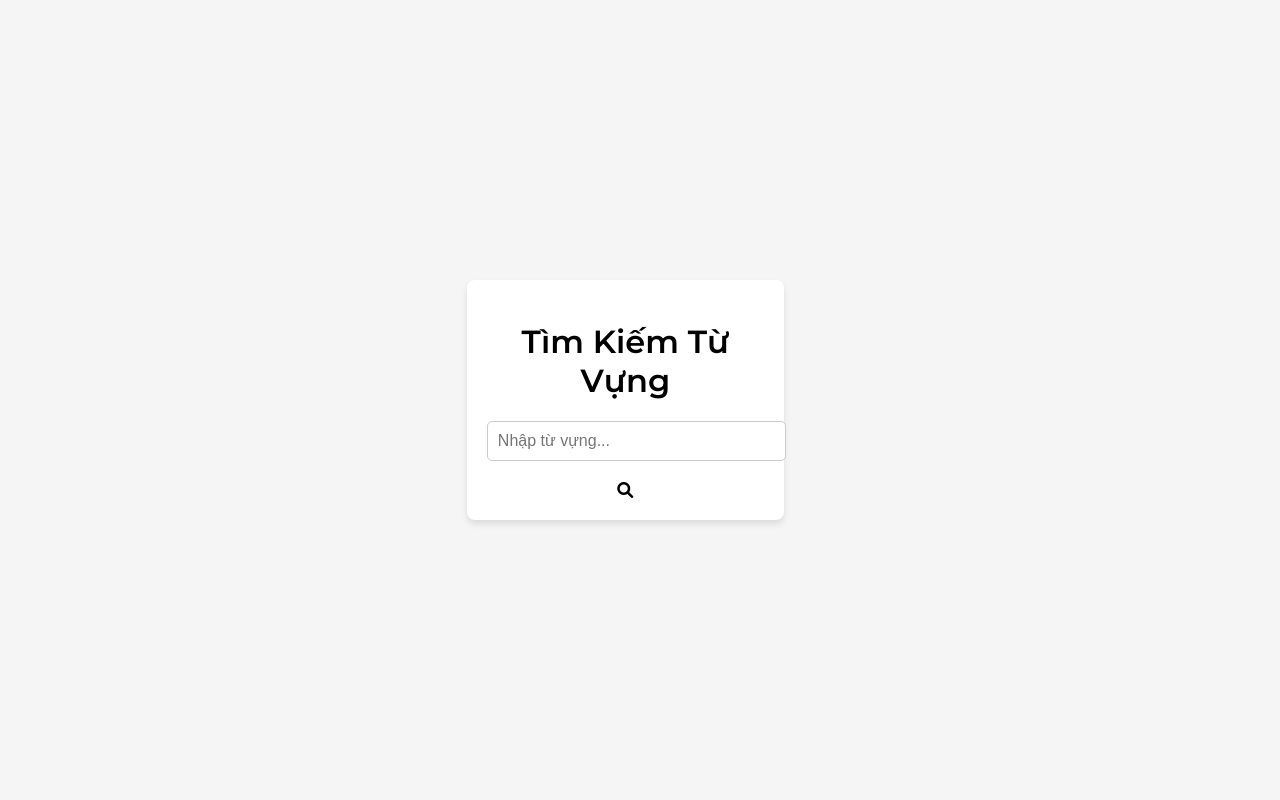
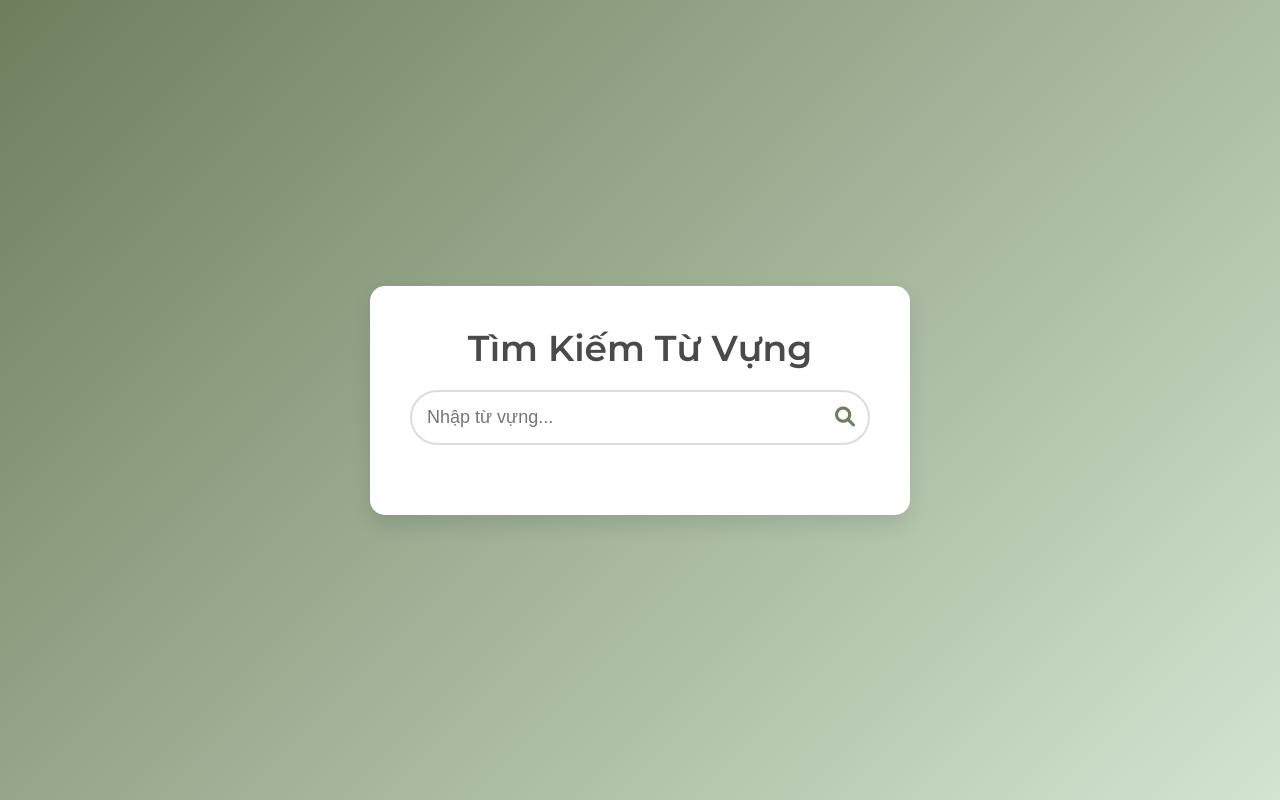
Before and after one commit to tuhm2567/vocabulary, a plain HTML site: page index.html in a window 1280 px wide. Drawn offline with Linux system fonts and the light colour scheme.

Commit message:
Update style.css

```diff
--- a/style.css
+++ b/style.css
@@ -1,49 +1,98 @@
 /* style.css */
+* {
+    margin: 0;
+    padding: 0;
+    box-sizing: border-box;
+}
+
 body {
     font-family: 'Montserrat', sans-serif;
-    margin: 0;
-    padding: 0;
+    background: linear-gradient(135deg, #6e7f5e, #d3e4d1);
     display: flex;
     justify-content: center;
     align-items: center;
-    height: 100vh;
-    background-color: #f5f5f5;
+    min-height: 100vh;
+}
+
+.wrapper {
+    width: 100%;
+    max-width: 600px;
+    padding: 30px;
 }
 
 .search-container {
     background-color: #fff;
-    padding: 20px;
-    box-shadow: 0 4px 6px rgba(0, 0, 0, 0.1);
-    border-radius: 8px;
-    width: 80%;
-    max-width: 600px;
+    border-radius: 15px;
+    box-shadow: 0 10px 20px rgba(0, 0, 0, 0.1);
+    padding: 40px;
     text-align: center;
 }
 
-#searchInput {
-    width: 100%;
-    padding: 10px;
-    font-size: 16px;
+.search-container h1 {
+    font-size: 36px;
     margin-bottom: 20px;
-    border-radius: 5px;
-    border: 1px solid #ccc;
-    outline: none;
+    color: #4a4a4a;
 }
 
-#searchResults {
+.search-box {
+    position: relative;
+    display: inline-block;
+    width: 100%;
+    margin-bottom: 30px;
+}
+
+.search-box input {
+    width: 100%;
+    padding: 15px;
+    font-size: 18px;
+    border-radius: 30px;
+    border: 2px solid #ddd;
+    outline: none;
+    transition: all 0.3s ease;
+}
+
+.search-box input:focus {
+    border-color: #6e7f5e;
+    box-shadow: 0 0 5px rgba(110, 127, 94, 0.5);
+}
+
+.search-box i {
+    position: absolute;
+    top: 50%;
+    right: 15px;
+    transform: translateY(-50%);
+    font-size: 20px;
+    color: #6e7f5e;
+}
+
+.search-results {
     list-style-type: none;
     padding: 0;
 }
 
 .search-item {
-    background-color: #f0f0f0;
-    padding: 10px;
-    margin-bottom: 8px;
-    border-radius: 5px;
+    background-color: #f1f1f1;
+    padding: 15px;
+    margin: 10px 0;
+    border-radius: 10px;
     cursor: pointer;
-    transition: background-color 0.3s;
+    transition: background-color 0.3s ease;
 }
 
 .search-item:hover {
     background-color: #e0e0e0;
 }
+
+@media (max-width: 600px) {
+    .search-container {
+        padding: 20px;
+    }
+
+    .search-container h1 {
+        font-size: 28px;
+    }
+
+    .search-box input {
+        font-size: 16px;
+    }
+}
```
